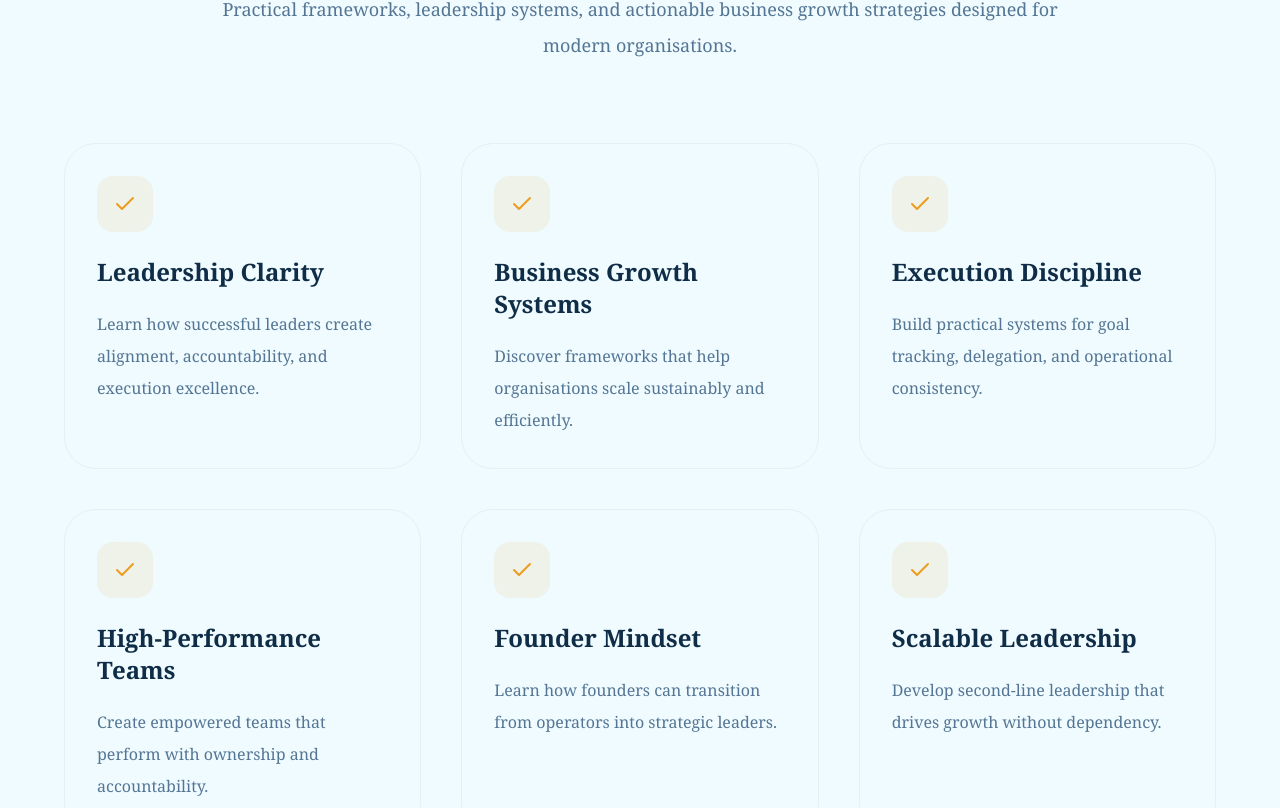
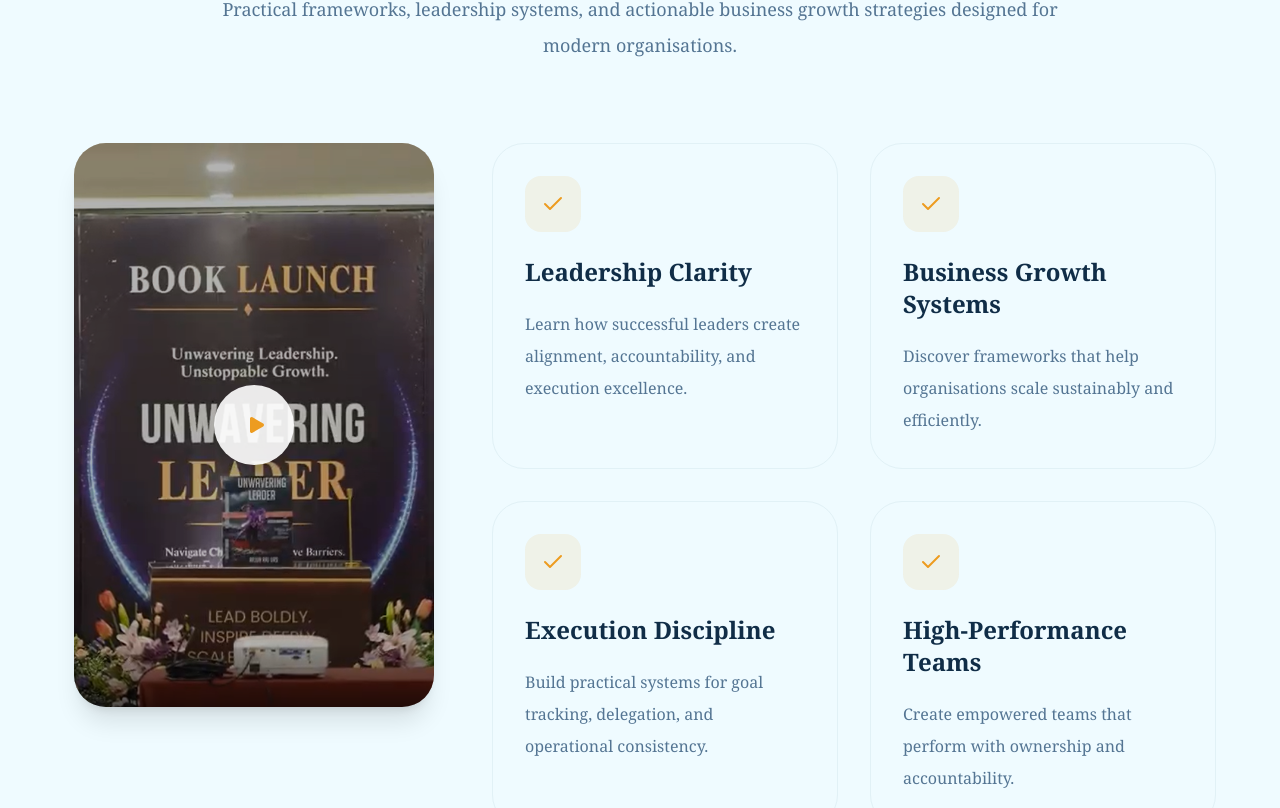
Before and after one commit to yenok-edison/WMBD, a Next.js app: page /book in a window 1280 px wide. Shown: the part 1432-2240 px from the top of the page. Built offline with nearby package versions, Linux system fonts and the light colour scheme.

Commit message:
update book page

```diff
--- a/src/components/Book/BookPage.tsx
+++ b/src/components/Book/BookPage.tsx
@@ -48,6 +48,7 @@ export default function BookPage() {
   const [email, setEmail] = useState("");
   const [loading, setLoading] = useState(false);
   const [message, setMessage] = useState("");
+  const [playVideo, setPlayVideo] = useState(false);
 
   const handleSubscribe = async () => {
     if (!email) {
@@ -257,11 +258,10 @@ export default function BookPage() {
       </section>
 
       {/* ───────────────── FEATURES SECTION ───────────────── */}
-      <section className="py-28 dark:bg-darkmode">
+      {/* <section className="py-28 dark:bg-darkmode">
 
         <div className="container mx-auto px-6">
 
-          {/* Heading */}
           <div className="text-center max-w-4xl mx-auto mb-20">
 
             <p className="text-primary uppercase tracking-[0.22em] text-sm font-semibold mb-4">
@@ -270,10 +270,6 @@ export default function BookPage() {
 
             <h2
               className="text-5xl md:text-6xl font-bold leading-[1.1] text-MidnightNavyText dark:text-IcyBreeze"
-              // style={{
-              //   fontFamily:
-              //     "'Playfair Display', Georgia, serif",
-              // }}
             >
               Powerful Lessons
               <br />
@@ -287,7 +283,7 @@ export default function BookPage() {
 
           </div>
 
-          {/* Features */}
+
           <div className="grid md:grid-cols-2 xl:grid-cols-3 gap-10">
 
             {features.map((feature) => (
@@ -315,6 +311,103 @@ export default function BookPage() {
 
         </div>
 
+      </section> */}
+      <section className="py-28 dark:bg-darkmode">
+        <div className="container mx-auto px-6">
+
+          <div className="text-center max-w-4xl mx-auto mb-20">
+
+            <p className="text-primary uppercase tracking-[0.22em] text-sm font-semibold mb-4">
+              What You Will Learn
+            </p>
+
+            <h2
+              className="text-5xl md:text-6xl font-bold leading-[1.1] text-MidnightNavyText dark:text-IcyBreeze"
+            >
+              Powerful Lessons
+              <br />
+              From The Book
+            </h2>
+
+            <p className="mt-8 text-lg leading-[2] text-SlateBlueText dark:text-CadetBlue">
+              Practical frameworks, leadership systems, and actionable
+              business growth strategies designed for modern organisations.
+            </p>
+
+          </div>
+
+          <div className="grid lg:grid-cols-[380px_1fr] gap-12 items-start">
+
+            {/* Left Side Video */}
+            <div className="flex justify-center">
+              <div className="relative w-full max-w-[360px]">
+
+                {!playVideo ? (
+                  <div
+                    className="relative cursor-pointer group"
+                    onClick={() => setPlayVideo(true)}
+                  >
+                    {/* Cover Image */}
+                    <img
+                      src="/images/book/book_launch.png"
+                      alt="Book Video"
+                      className="w-full rounded-[32px] shadow-xl object-cover"
+                    />
+
+                    {/* Dark Overlay */}
+                    <div className="absolute inset-0 bg-black/30 rounded-[32px]" />
+
+                    {/* Play Button */}
+                    <div className="absolute inset-0 flex items-center justify-center">
+                      <div className="w-20 h-20 rounded-full bg-white/90 flex items-center justify-center shadow-xl group-hover:scale-110 transition-transform duration-300">
+                        <svg
+                          xmlns="http://www.w3.org/2000/svg"
+                          fill="currentColor"
+                          viewBox="0 0 16 16"
+                          className="w-8 h-8 text-primary ml-1"
+                        >
+                          <path d="M11.596 8.697L6.233 11.89A.802.802 0 015 11.193V4.807a.802.802 0 011.233-.697l5.363 3.193a.802.802 0 010 1.394z" />
+                        </svg>
+                      </div>
+                    </div>
+                  </div>
+                ) : (
+                  <video
+                    controls
+                    autoPlay
+                    className="w-full rounded-[32px] shadow-xl"
+                  >
+                    <source src="/videos/book1.mp4" type="video/mp4" />
+                  </video>
+                )}
+              </div>
+            </div>
+
+            {/* Right Side Features */}
+            <div className="grid md:grid-cols-2 xl:grid-cols-2 gap-8">
+              {features.map((feature) => (
+                <div
+                  key={feature.title}
+                  className="group bg-IcyBreeze dark:bg-darklight border border-PowderBlueBorder dark:border-dark_border rounded-[32px] p-8 hover:-translate-y-2 transition-all duration-500 hover:shadow-[0_25px_60px_rgba(15,23,42,0.08)]"
+                >
+                  <div className="w-14 h-14 rounded-2xl bg-primary/10 flex items-center justify-center mb-6 group-hover:scale-110 transition-transform duration-300">
+                    <Check className="w-6 h-6 text-primary" />
+                  </div>
+
+                  <h3 className="text-2xl font-bold text-MidnightNavyText dark:text-IcyBreeze mb-5">
+                    {feature.title}
+                  </h3>
+
+                  <p className="text-SlateBlueText dark:text-CadetBlue leading-[2]">
+                    {feature.desc}
+                  </p>
+                </div>
+              ))}
+            </div>
+
+          </div>
+
+        </div>
       </section>
 
       {/* ───────────────── AUTHOR SECTION ───────────────── */}
```
Also changed, not shown: public/images/book/book_launch.png (added), 1 other file (tests, documents, lock files or other folders).
